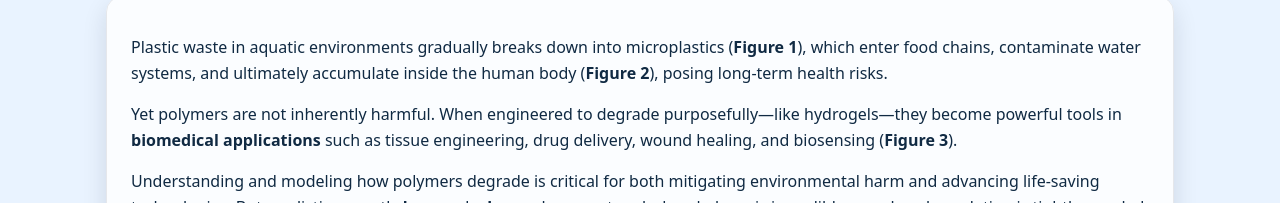
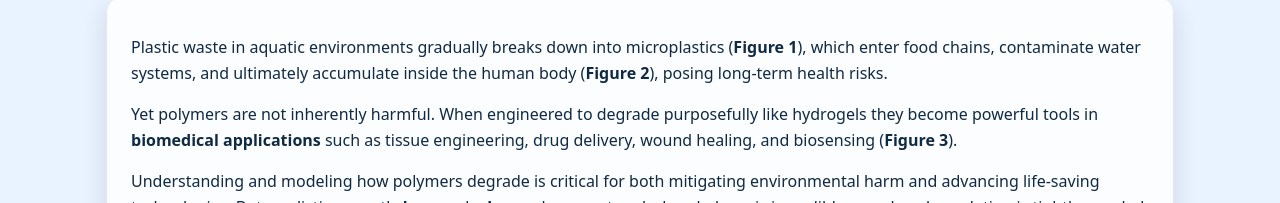
Before and after one commit to KalkidanG1/ai_for_science, a plain HTML site: page index.html in a window 1280 px wide. Shown: the part 414-617 px from the top of the page. Drawn offline with Linux system fonts and the light colour scheme.

Commit message:
Update index.html

```diff
--- a/index.html
+++ b/index.html
@@ -310,7 +310,7 @@
           accumulate inside the human body (<strong>Figure&nbsp;2</strong>), posing long-term health risks.
         </p>
         <p>
-          Yet polymers are not inherently harmful. When engineered to degrade purposefully—like hydrogels—they become
+          Yet polymers are not inherently harmful. When engineered to degrade purposefully like hydrogels they become
           powerful tools in <strong>biomedical applications</strong> such as tissue engineering, drug delivery, wound
           healing, and biosensing (<strong>Figure&nbsp;3</strong>).
         </p>
```
